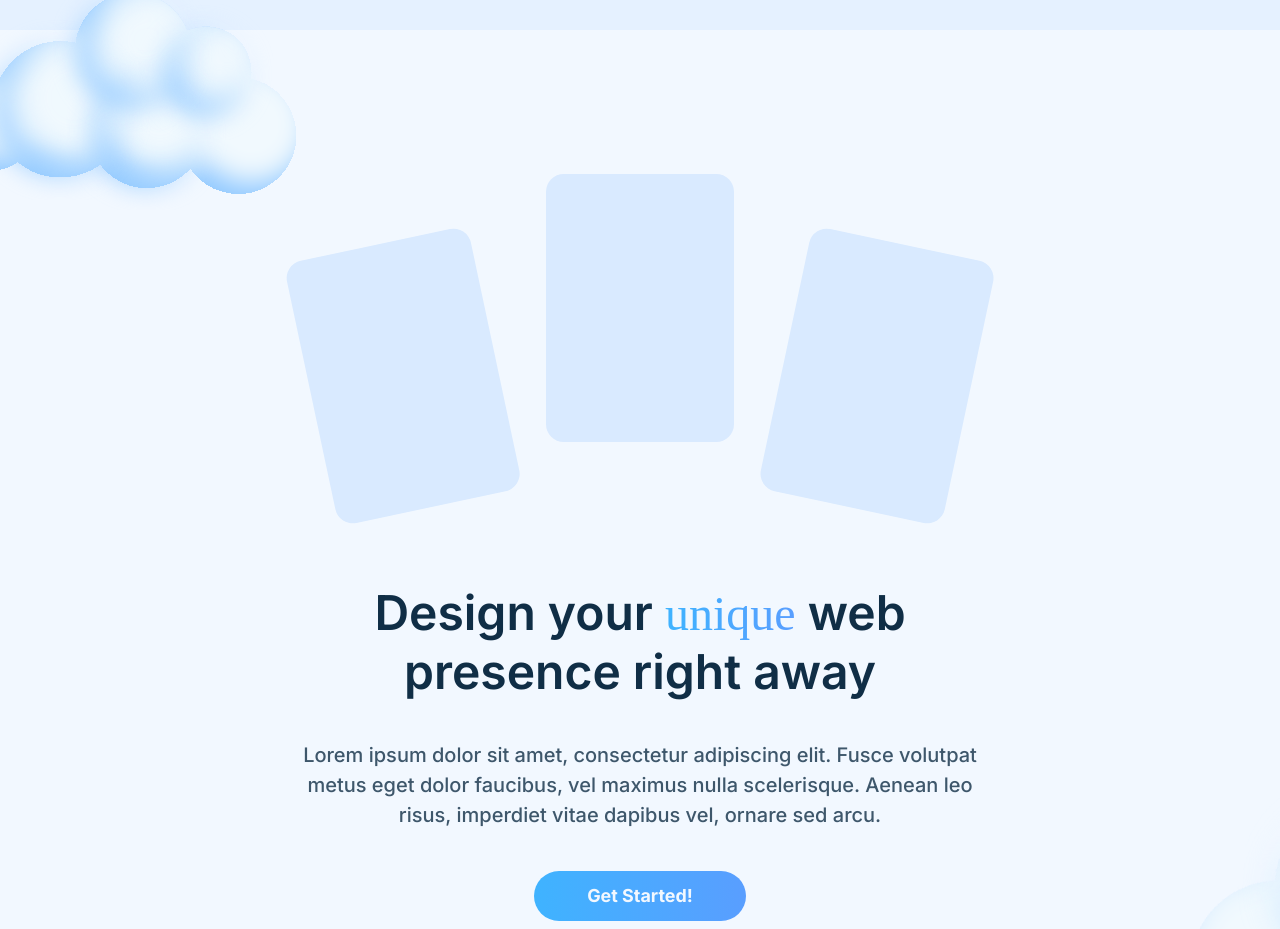
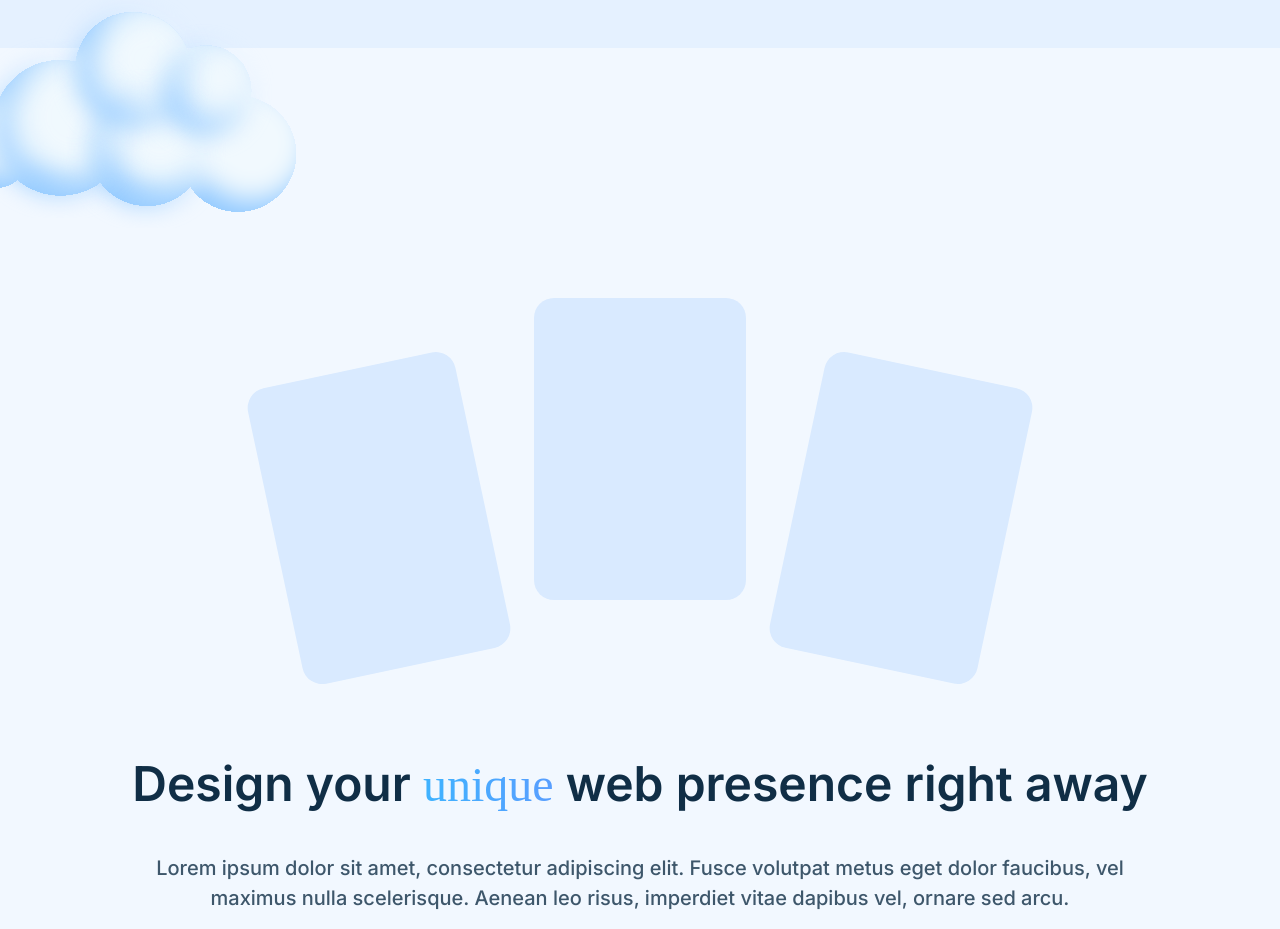
Before and after one commit to alidev9/webfletcher-site, a React (Create React App) app: page /#/ in a window 1280 px wide. Shown: the part 3818-4747 px from the top of the page. Built offline with nearby package versions, Linux system fonts and the light colour scheme; a web font is replaced by a local one.

Commit message:
Wrote the CSS for the desktop view of the closing section

```diff
--- a/src/App.jsx
+++ b/src/App.jsx
@@ -35,11 +35,13 @@ function App() {
         <Route path='/' element={<Homepage />}/>
       </Routes>
       <footer>
-        <div className="company-logo">
-          <img src={companyLogo} alt="" />
-          <span>WebFletcher</span>
+        <div className="company-logo-description-wrapper">
+          <div className="company-logo">
+            <img src={companyLogo} alt="" />
+            <span>WebFletcher</span>
+          </div>
+          <p>Lorem ipsum dolor sit amet, consectetur adipiscing elit. Fusce volutpat metus eget dolor faucibus, vel maximus nulla scelerisque</p>
         </div>
-        <p>Lorem ipsum dolor sit amet, consectetur adipiscing elit. Fusce volutpat metus eget dolor faucibus, vel maximus nulla scelerisque</p>
         <div className="links-wrapper">
           <div className="resources-links-wrapper footer-wrapper">
             <h2>Resources</h2>
--- a/src/styles/base.css
+++ b/src/styles/base.css
@@ -80,6 +80,9 @@ body{
         background-color: rgba(192, 215, 240, 1);
         font-family: "Inter";
         padding: 49.03px 0 42px 0;
+    }
+    .company-logo-description-wrapper{
+        display: contents;
     }
     .company-logo{
         display: flex;
@@ -251,4 +254,12 @@ body{
         background-color: var(--main-color);
         color: var(--white);
     }
+    footer{
+        display: grid;
+        grid-template-columns: 1fr 1fr;
+    }
+    .company-logo-description-wrapper{
+        display: flex;
+        flex-flow: column nowrap;
+    }
 }
--- a/src/styles/homepage.css
+++ b/src/styles/homepage.css
@@ -1008,6 +1008,8 @@
     display: flex;
     justify-content: center;
     gap: 6.3541666667vw;
+    /*for screens of smaller width such as 1200px*/
+    margin: 0 48px;
   }
   .feature-container {
     margin: 0;
@@ -1060,10 +1062,34 @@
     min-width: 0;
     max-width: 29.5rem;
     padding: 2.5rem 1.87rem;
+    column-gap: 1.62rem;
   }
   .carousel-circle-wrapper {
     display: none;
   }
+  .closing-section-container {
+    max-width: 75.69rem;
+    display: flex;
+    flex-flow: column nowrap;
+    align-items: center;
+    margin: 0 auto 250px auto;
+  }
+  .closing-image-wrapper {
+    margin-top: 250px;
+    margin-bottom: 154.85px;
+  }
+  .closing-image {
+    /*closing images are sized to line up with text*/
+    width: 13.25rem;
+    height: 18.88rem;
+    border-radius: 1.25rem;
+  }
+  .closing-section-container h2 {
+    max-width: 75.69rem;
+  }
+  .closing-section-container p {
+    max-width: 61.25rem;
+  }
 }
 
 /*# sourceMappingURL=homepage.css.map */
--- a/src/styles/sass/homepage.scss
+++ b/src/styles/sass/homepage.scss
@@ -1048,6 +1048,8 @@
         display: flex;
         justify-content: center;
         gap: getVwDesktop(122);
+        /*for screens of smaller width such as 1200px*/
+        margin: 0 48px;
     }
     .feature-container{
         margin: 0;
@@ -1100,8 +1102,32 @@
         min-width: 0;
         max-width: 29.5rem;
         padding: 2.5rem 1.87rem;
+        column-gap: 1.62rem;
     }
     .carousel-circle-wrapper{
         display: none;
     }
+    .closing-section-container{
+        max-width: 75.69rem;
+        display: flex;
+        flex-flow: column nowrap;
+        align-items: center;
+        margin: 0 auto 250px auto;
+    }
+    .closing-image-wrapper{
+        margin-top: 250px;
+        margin-bottom: 154.85px;
+    }
+    .closing-image{
+        /*closing images are sized to line up with text*/
+        width: 13.25rem;
+        height: 18.88rem;
+        border-radius: 1.25rem;
+    }
+    .closing-section-container h2{
+        max-width: 75.69rem;
+    }
+    .closing-section-container p{
+        max-width: 61.25rem;
+    }
 }
```
Also changed, not shown: 1 other file (tests, documents, lock files or other folders).
